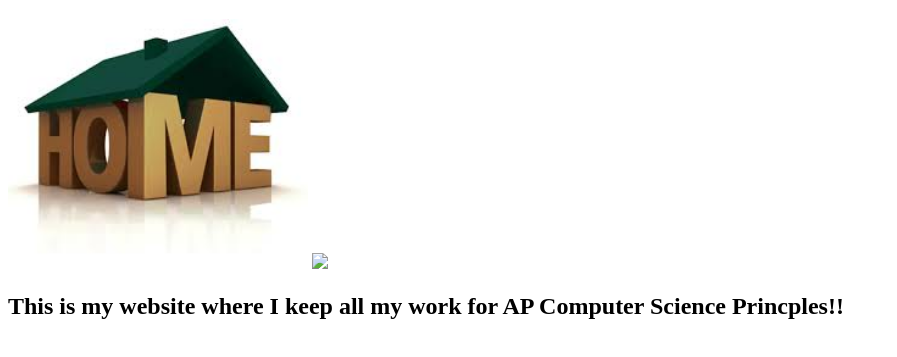
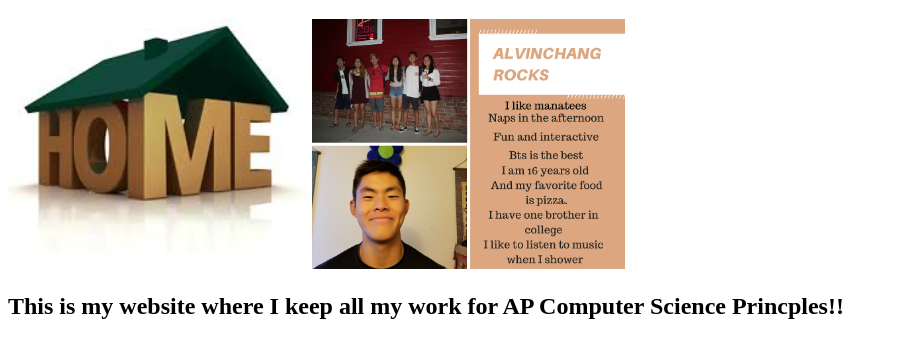
Before and after one commit to alvinchangrocks/csp2017, a plain HTML site: page index.html in a window 1280 px wide. Shown: the part 87-444 px from the top of the page, without its empty margins (0-897 px from the left). Drawn offline with Linux system fonts and the light colour scheme.

Commit message:
Update index.html

```diff
--- a/index.html
+++ b/index.html
@@ -10,7 +10,7 @@
     <a href="Aboutme.html">About me</a>
     <h1>Welcome to Alvin's homepage</h1>
     <img src="images/home.jpg" height="250">
-    <img src="images/alvincanva.jpg" height="250">
+    <img src="images/alvincanva.png" height="250">
     <h2> This is my website where I keep all my work for AP Computer Science Princples!!<h2/>
     </body>
 </html>
```
